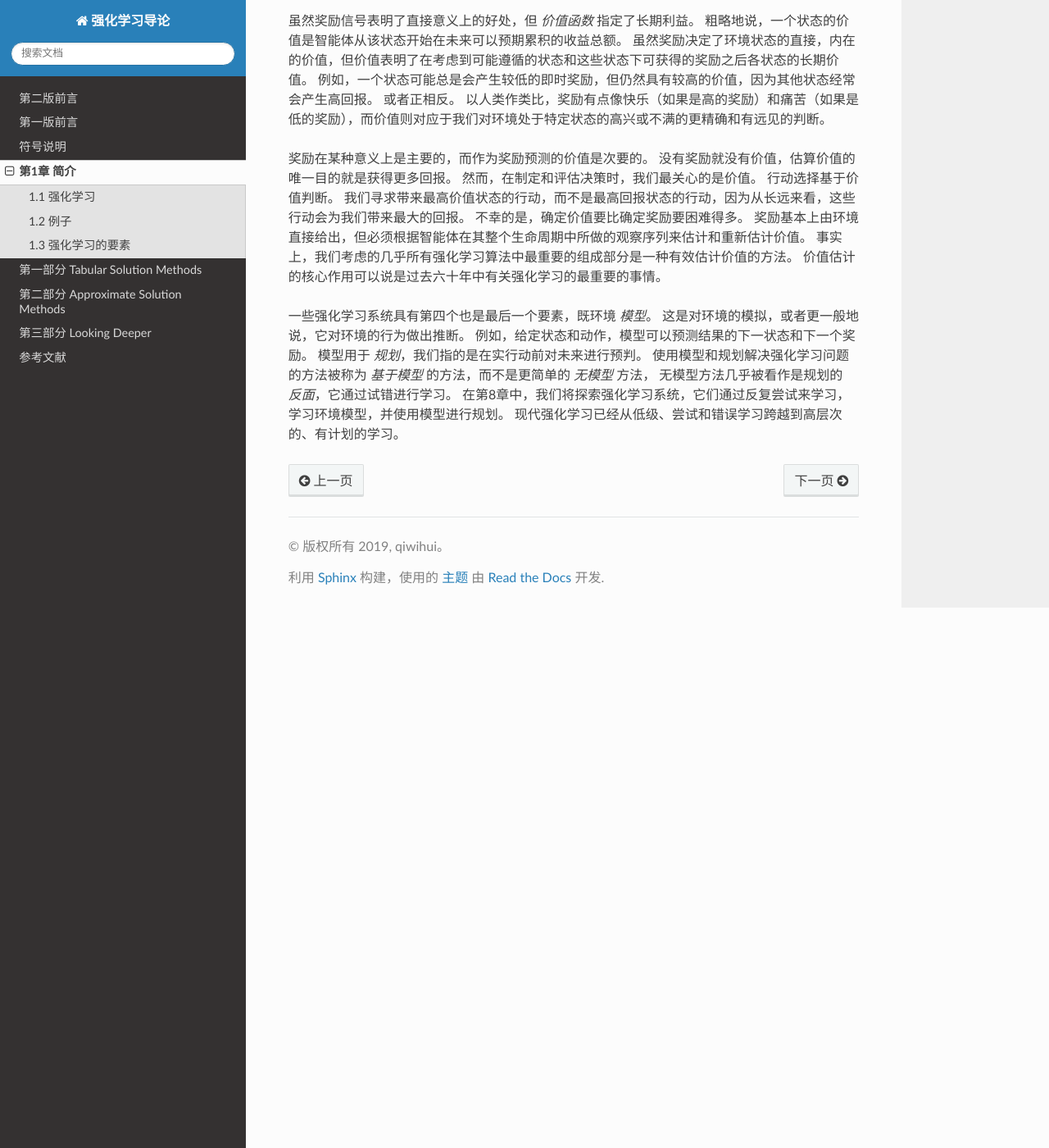
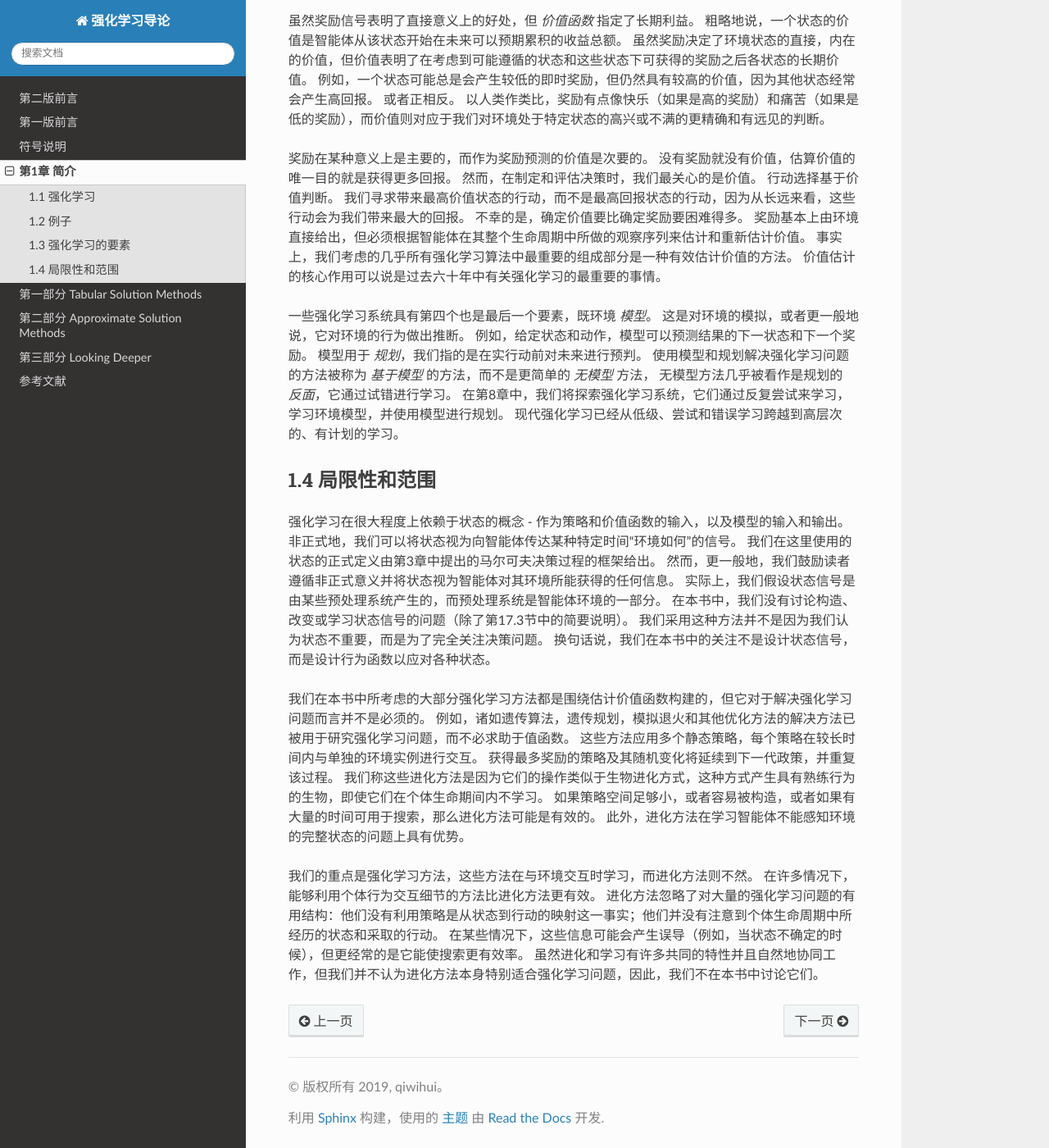
Before and after one commit to qiwihui/reinforcement-learning-an-introduction-chinese, a Sphinx documentation site: the page built from source/chapter1.rst, in a window 1280 px wide and 1400 px high, scrolled down 3866 px. Shown: the whole window at 82% size. Built offline with Sphinx 7.4.7 and the Read the Docs theme 2.0.0, drawn with Linux system fonts in a browser that asks for light colours.

Commit message:
docs: 1.4 局限性和范围

```diff
--- a/source/chapter1.rst
+++ b/source/chapter1.rst
@@ -172,3 +172,29 @@
 无模型方法几乎被看作是规划的 *反面*，它通过试错进行学习。
 在第8章中，我们将探索强化学习系统，它们通过反复尝试来学习，学习环境模型，并使用模型进行规划。
 现代强化学习已经从低级、尝试和错误学习跨越到高层次的、有计划的学习。
+
+1.4 局限性和范围
+----------------
+
+强化学习在很大程度上依赖于状态的概念 - 作为策略和价值函数的输入，以及模型的输入和输出。
+非正式地，我们可以将状态视为向智能体传达某种特定时间“环境如何”的信号。
+我们在这里使用的状态的正式定义由第3章中提出的马尔可夫决策过程的框架给出。
+然而，更一般地，我们鼓励读者遵循非正式意义并将状态视为智能体对其环境所能获得的任何信息。
+实际上，我们假设状态信号是由某些预处理系统产生的，而预处理系统是智能体环境的一部分。
+在本书中，我们没有讨论构造、改变或学习状态信号的问题（除了第17.3节中的简要说明）。
+我们采用这种方法并不是因为我们认为状态不重要，而是为了完全关注决策问题。
+换句话说，我们在本书中的关注不是设计状态信号，而是设计行为函数以应对各种状态。
+
+我们在本书中所考虑的大部分强化学习方法都是围绕估计价值函数构建的，但它对于解决强化学习问题而言并不是必须的。
+例如，诸如遗传算法，遗传规划，模拟退火和其他优化方法的解决方法已被用于研究强化学习问题，而不必求助于值函数。
+这些方法应用多个静态策略，每个策略在较长时间内与单独的环境实例进行交互。
+获得最多奖励的策略及其随机变化将延续到下一代政策，并重复该过程。
+我们称这些进化方法是因为它们的操作类似于生物进化方式，这种方式产生具有熟练行为的生物，即使它们在个体生命期间内不学习。
+如果策略空间足够小，或者容易被构造，或者如果有大量的时间可用于搜索，那么进化方法可能是有效的。
+此外，进化方法在学习智能体不能感知环境的完整状态的问题上具有优势。
+
+我们的重点是强化学习方法，这些方法在与环境交互时学习，而进化方法则不然。
+在许多情况下，能够利用个体行为交互细节的方法比进化方法更有效。
+进化方法忽略了对大量的强化学习问题的有用结构：他们没有利用策略是从状态到行动的映射这一事实；他们并没有注意到个体生命周期中所经历的状态和采取的行动。
+在某些情况下，这些信息可能会产生误导（例如，当状态不确定的时候），但更经常的是它能使搜索更有效率。
+虽然进化和学习有许多共同的特性并且自然地协同工作，但我们并不认为进化方法本身特别适合强化学习问题，因此，我们不在本书中讨论它们。
```
